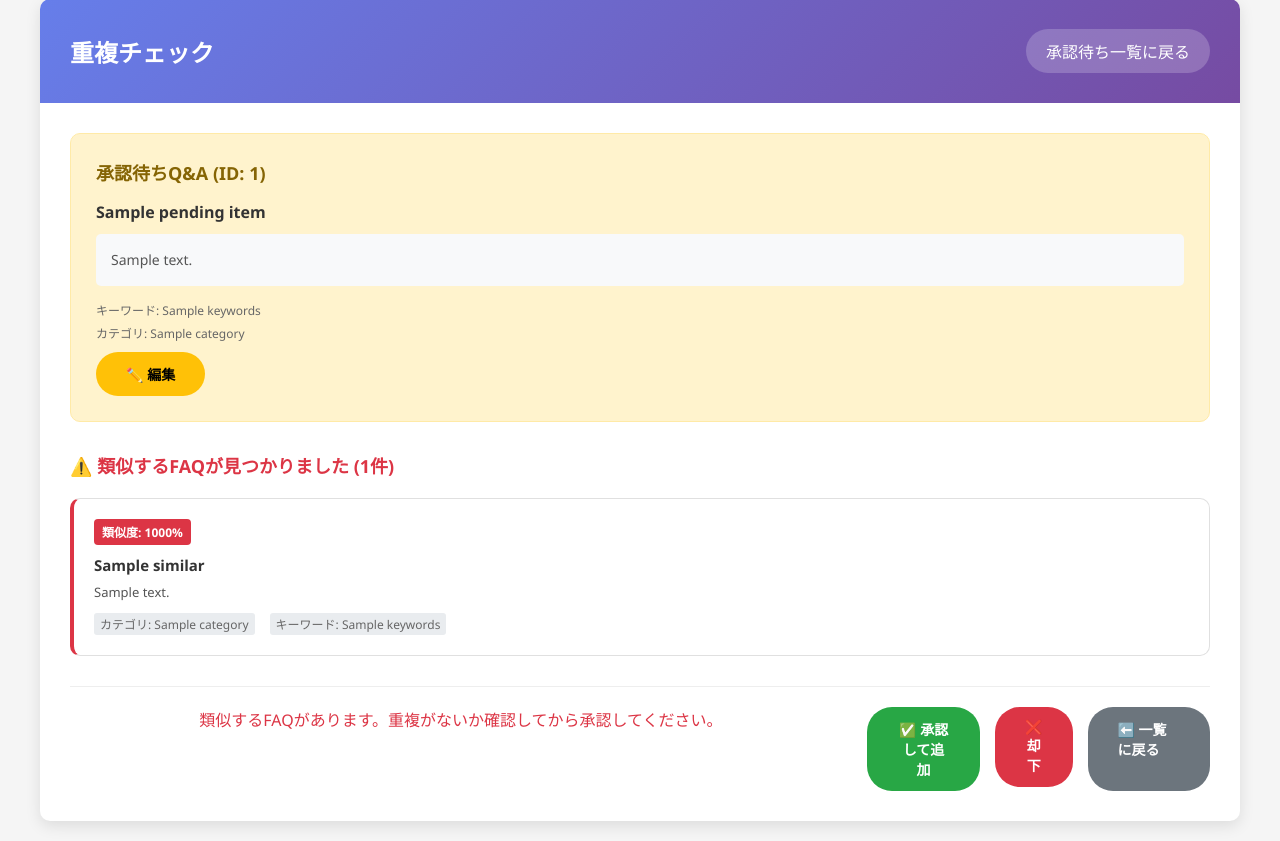
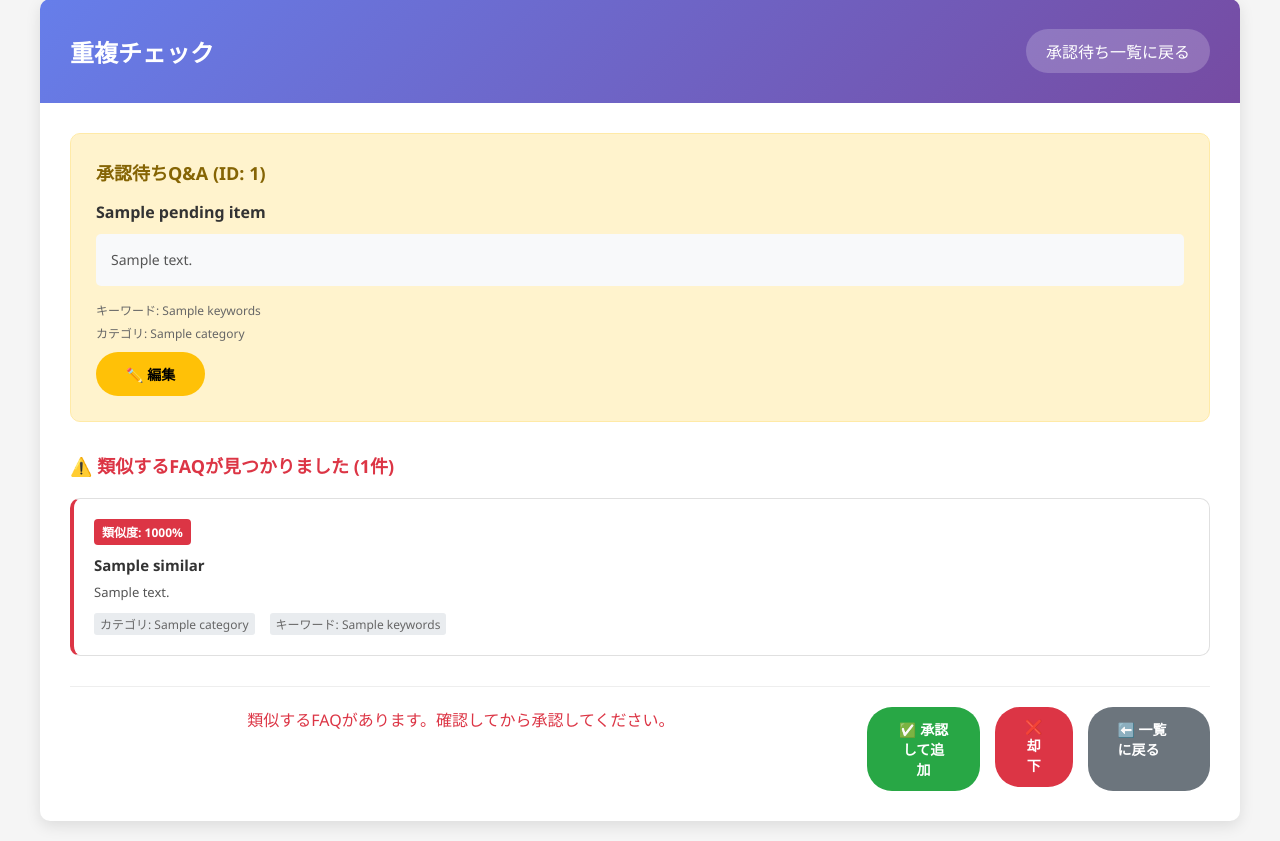
Before and after one commit to kyuwatanabe/faq_system, a Flask app: template templates/check_duplicates.html in a window 1280 px wide. Shown: the part 21-862 px from the top of the page. Run offline with Flask 3, Linux system fonts and the light colour scheme; the template is opened without the code that fills it: most values are stand-ins (such as "Sample title", 1, 10 or a date in 2020).

Commit message:
Fix duplicate warning message text
🤖 Generated with [Claude Code](https://claude.ai/code)

Co-Authored-By: Claude <noreply@anthropic.com>

```diff
--- a/templates/check_duplicates.html
+++ b/templates/check_duplicates.html
@@ -289,7 +289,7 @@
             <div class="action-buttons">
                 {% if similar_faqs %}
                     <p style="color: #dc3545; text-align: center; width: 100%; margin-bottom: 20px;">
-                        類似するFAQがあります。重複がないか確認してから承認してください。
+                        類似するFAQがあります。確認してから承認してください。
                     </p>
                 {% endif %}
 
```
